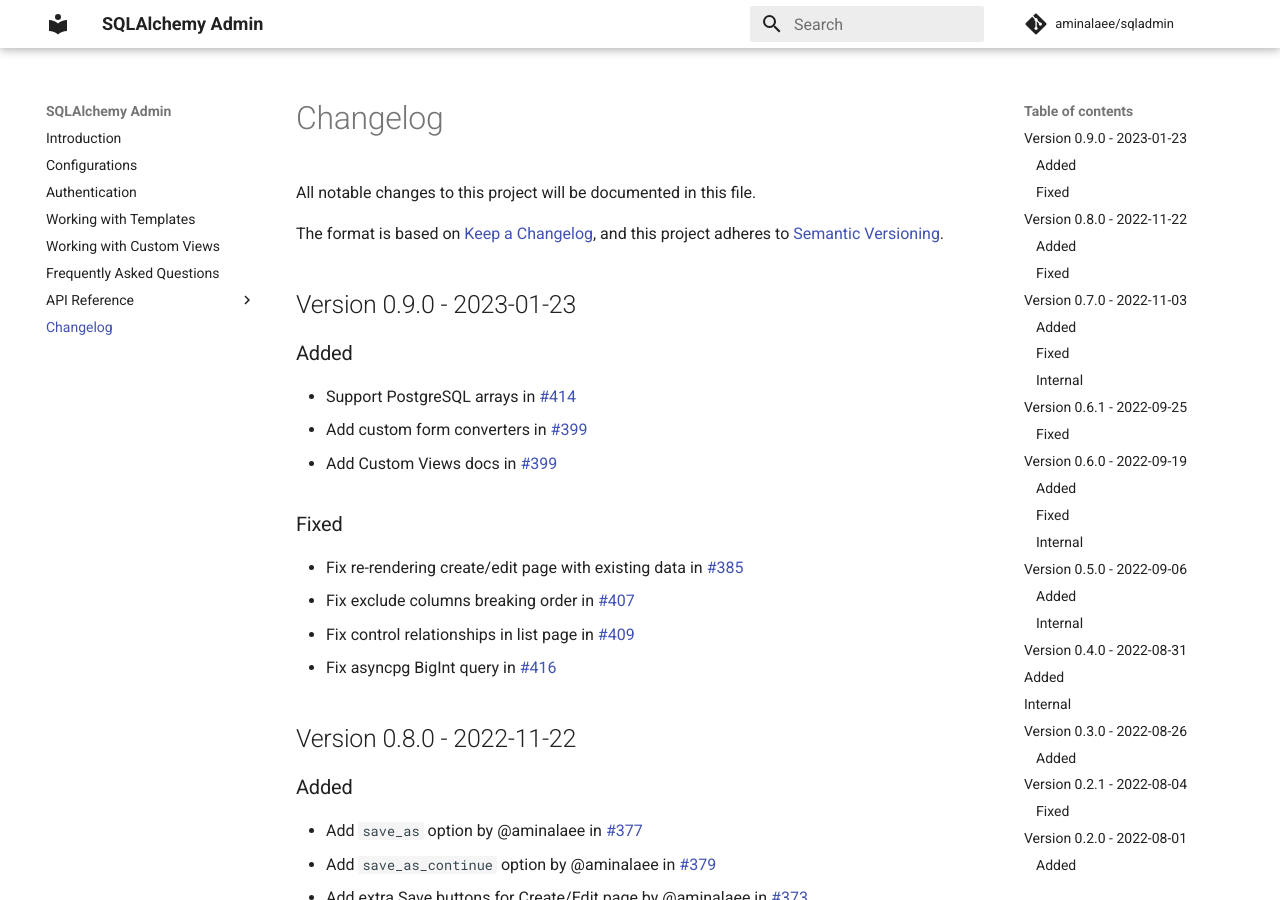
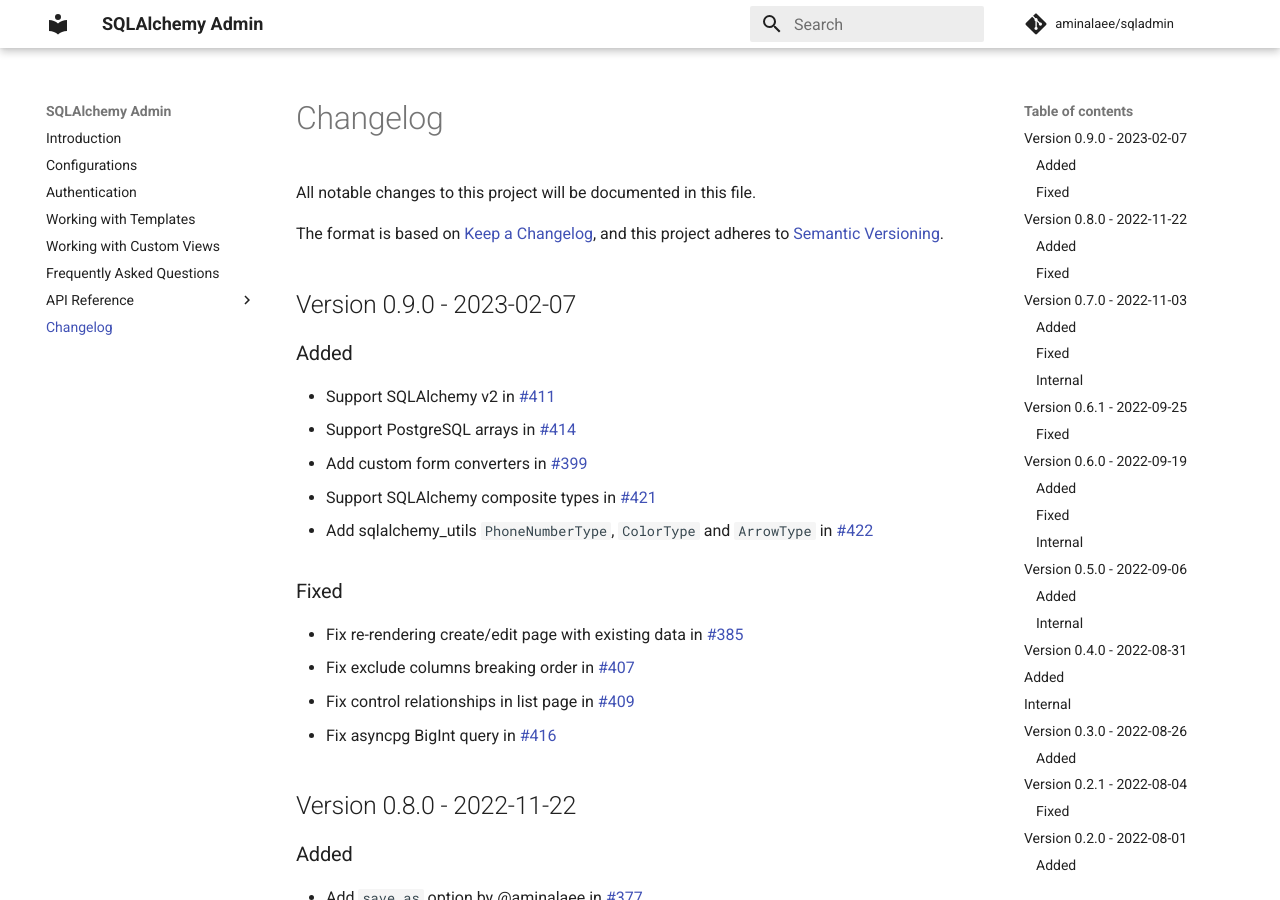
Before and after one commit to aminalaee/sqladmin, an MkDocs documentation site: the page built from docs/changelog.md, in a window 1280 px wide and 900 px high. Built offline with MkDocs 1.6.1 and Material for MkDocs 9.7.7, drawn with Linux system fonts in a browser that asks for light colours; comment, search, counter and statistics services are not loaded.

Commit message:
Update CHANGELOG (#425)

```diff
--- a/docs/changelog.md
+++ b/docs/changelog.md
@@ -4,13 +4,15 @@
 The format is based on [Keep a Changelog](https://keepachangelog.com/en/1.0.0/),
 and this project adheres to [Semantic Versioning](https://semver.org/spec/v2.0.0.html).
 
-## Version 0.9.0 - 2023-01-23
+## Version 0.9.0 - 2023-02-07
 
 ### Added
 
+* Support SQLAlchemy v2 in [#411](https://github.com/aminalaee/sqladmin/pull/411)
 * Support PostgreSQL arrays in [#414](https://github.com/aminalaee/sqladmin/pull/414)
 * Add custom form converters in [#399](https://github.com/aminalaee/sqladmin/pull/399)
-* Add Custom Views docs in [#399](https://github.com/aminalaee/sqladmin/pull/408)
+* Support SQLAlchemy composite types in [#421](https://github.com/aminalaee/sqladmin/pull/421)
+* Add sqlalchemy_utils `PhoneNumberType`, `ColorType` and `ArrowType` in [#422](https://github.com/aminalaee/sqladmin/pull/422)
 
 ### Fixed
 
```
Also changed, not shown: CHANGELOG.md (+4 -2 lines).
